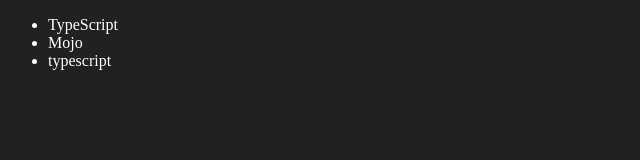
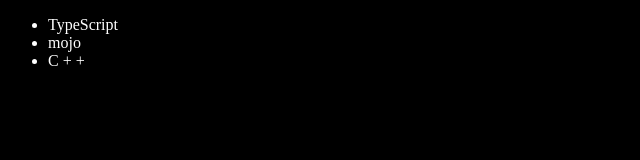
Before and after one commit to nothing-available/Javascript_concepts, a plain HTML site: page dom/four.html in a window 1280 px wide. Shown: the whole page, without its empty margins (0-640 px from the left). Drawn offline with Linux system fonts and the light colour scheme.

Commit message:
Update four.html

```diff
--- a/dom/four.html
+++ b/dom/four.html
@@ -2,46 +2,72 @@
 <html lang="en">
 <head>
     <meta charset="UTF-8">
-    <meta http-equiv="X-UA-Compatible" content="IE=edge">
     <meta name="viewport" content="width=device-width, initial-scale=1.0">
-    <title>Chai aur code | DOM</title>
+    <title>Chai or code | DOM</title>
 </head>
-<body style="background-color: #212121; color: #fff;">
+<body style="background-color: black;color: white;">
     <ul class="language">
-        <li>Javascript</li>
+        <li>javaScript</li>
     </ul>
 </body>
 <script>
+    //--> adding list
+
     function addLanguage(langName){
+        //---craete an element
         const li = document.createElement('li');
+        //adding value inside listitem
         li.innerHTML = `${langName}`
+        //attached
         document.querySelector('.language').appendChild(li)
     }
-    addLanguage("python")
-    addLanguage("typescript")
 
-    function addOptiLanguage(langName){
+    addLanguage('python')
+    addLanguage('C + +')
+
+    /* optmise method b/c when evr we want to add it traverse
+        the whole tree, so in large scale project it may
+     arise problem */
+
+    function addOptiLang(langName){
+
         const li = document.createElement('li');
-        li.appendChild(document.createTextNode(langName))
+        //create a new text node and direct inject in it
+        li.appendChild(document.createTextNode(langName));
         document.querySelector('.language').appendChild(li)
     }
-    addOptiLanguage('golang')
 
-    //Edit
-    const secondLang = document.querySelector("li:nth-child(2)")
-    console.log(secondLang);
-    //secondLang.innerHTML = "Mojo"
-    const newli = document.createElement('li')
-    newli.textContent = "Mojo"
-    secondLang.replaceWith(newli)
+    addOptiLang('Java')
 
-    //edit
-    const firstLang = document.querySelector("li:first-child")
+
+    //--------------------edit the value
+
+    // ---> select the value
+
+    const secondLang =  document.querySelector('li:nth-child(2)');
+
+    // secondLang.innerHTML = "MOJO" --> again not optimise way
+
+    //create element
+
+    const newLi = document.createElement('li');
+
+    newLi.textContent= "mojo"
+    secondLang.replaceWith(newLi)
+
+    // one more example
+
+    const firstLang = document.querySelector('li:first-child');
     firstLang.outerHTML = '<li>TypeScript</li>'
 
-    //remove
-    const lastLang = document.querySelector('li:last-child')
-    lastLang.remove()
+
+    //-----------remove
+
+    const lantLang = document.querySelector('li:last-child')
+    lantLang.remove()
+
+
+
 
 
 </script>
```
